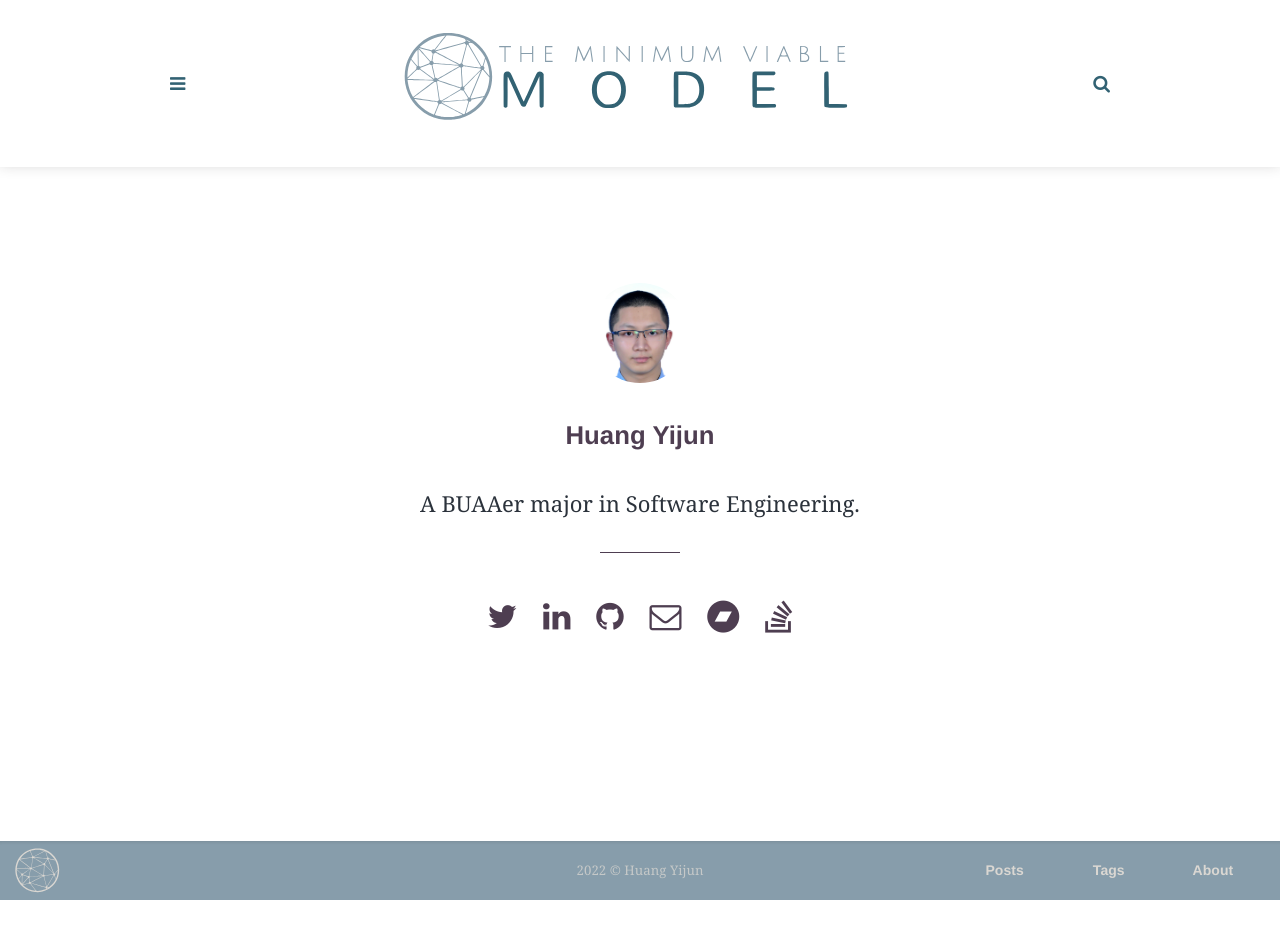
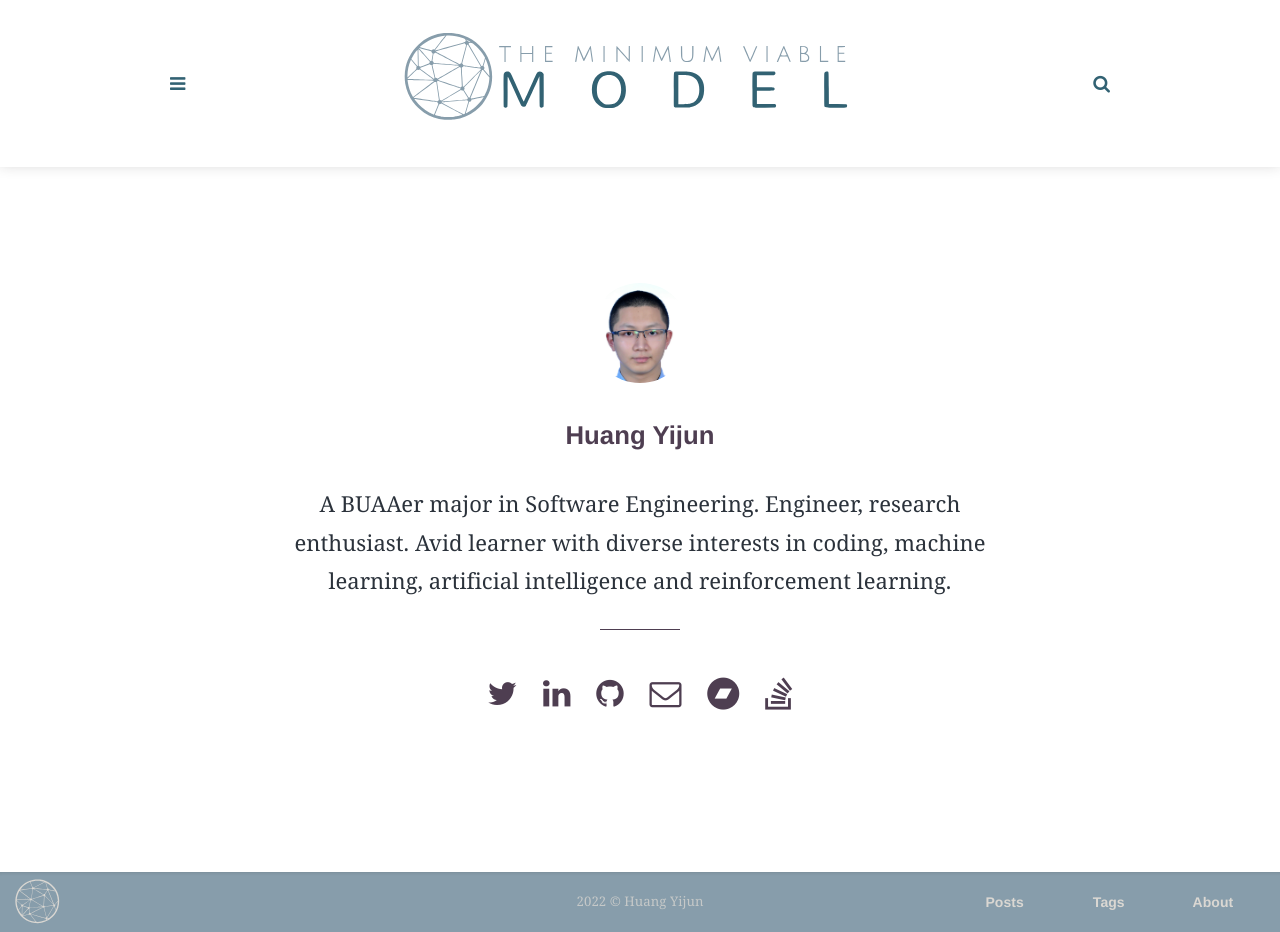
Before and after one commit to hyjcde/hyjcde.github.io, a Jekyll site: the page built from _pages/about.html, in a window 1280 px wide. Built offline with Jekyll 4.4.1, drawn with Linux system fonts in a browser that asks for light colours; some web fonts are replaced; before the commit the page ends 900 px from its top, so only the background shows below that.

Commit message:
Update _config.yml

```diff
--- a/_config.yml
+++ b/_config.yml
@@ -26,7 +26,7 @@ highlight_theme: syntax-base16.monokai.dark # select a dark theme for the code h
 # Author settings
 author: Huang Yijun # add your name
 author-pic: Myself_Neon_grey.jpg
-about-author: A BUAAer major in Software Engineering.
+about-author: A BUAAer major in Software Engineering. Engineer, research enthusiast. Avid learner with diverse interests in coding, machine learning, artificial intelligence and reinforcement learning.
 
 # Contact links
 email: hyjcde@gmail.com # Add your Email address
```
